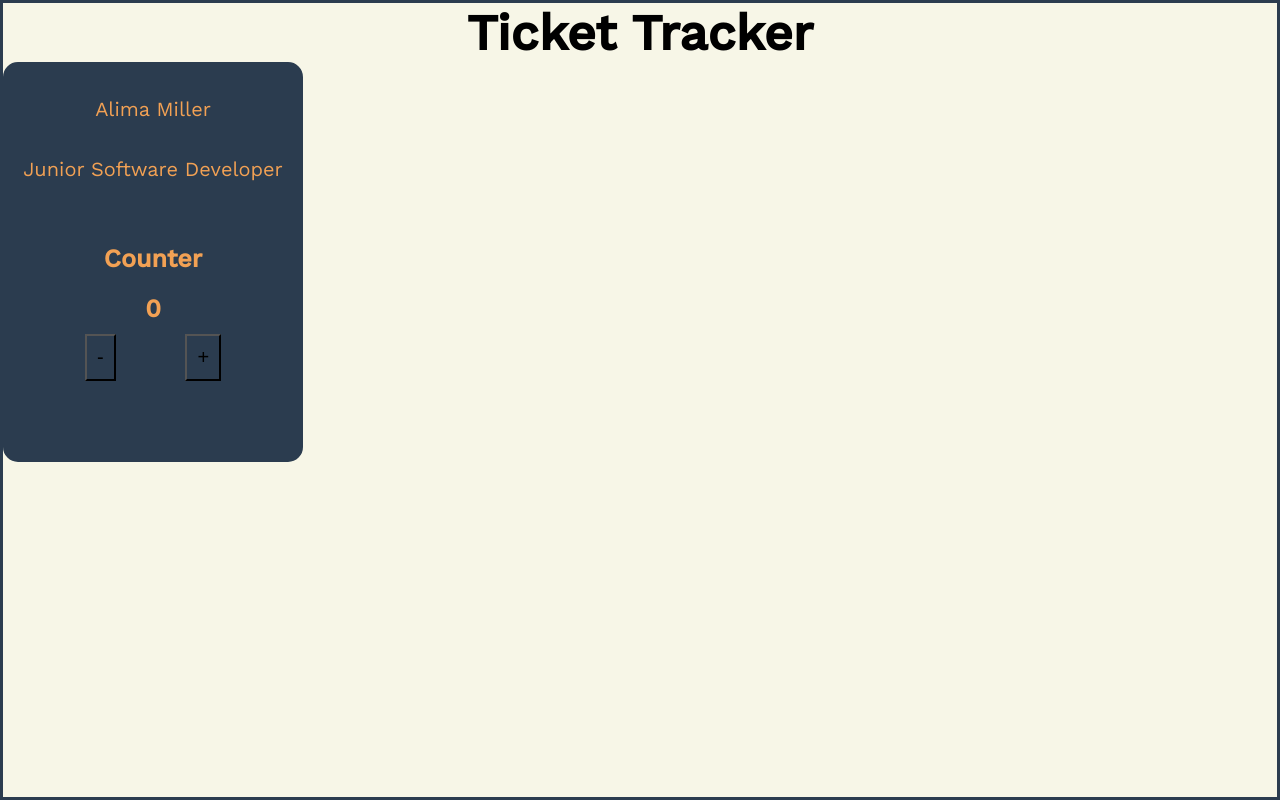
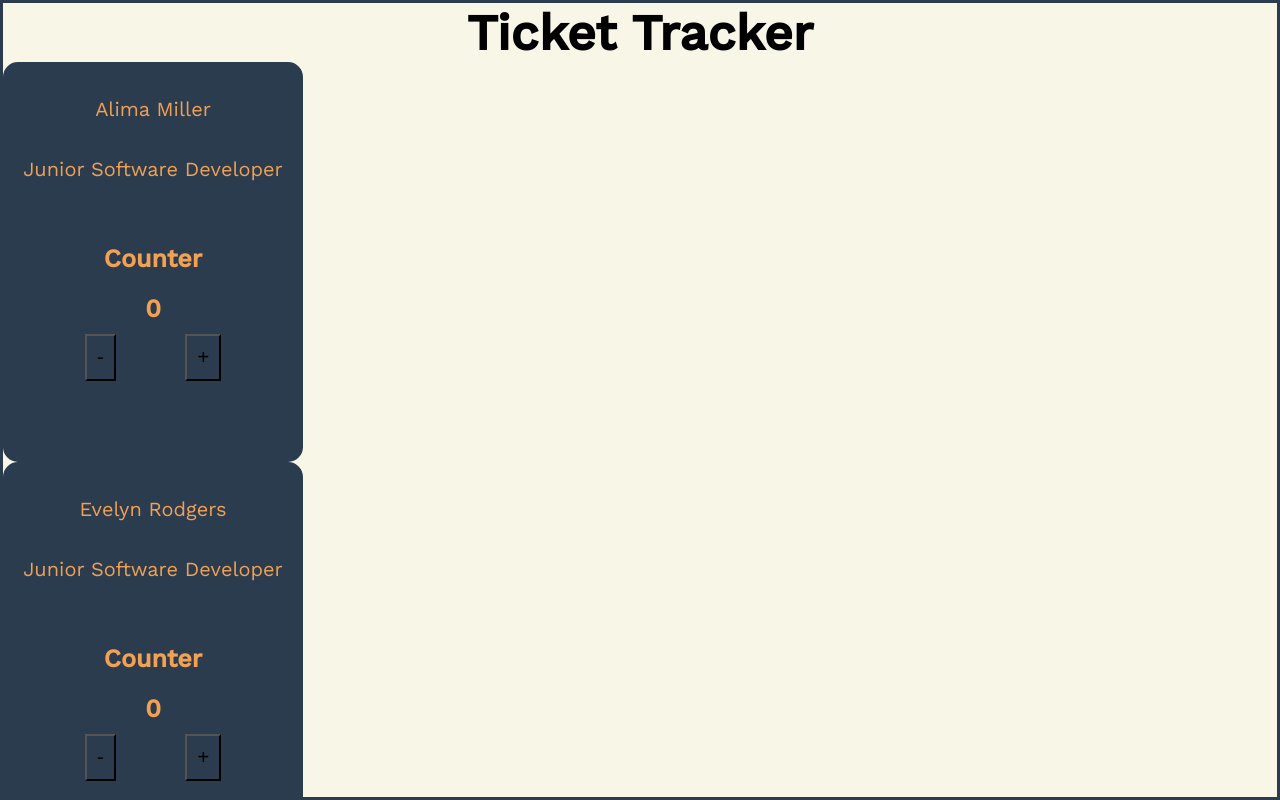
Before and after one commit to LouiseWong19/Ticket-Tracker, a React (Create React App) app: page / in a window 1280 px wide. Shown: the top 800 px of the page. Built offline with nearby package versions, Linux system fonts and the light colour scheme.

Commit message:
added tiles

```diff
--- a/package.json
+++ b/package.json
@@ -2,6 +2,7 @@
   "name": "my-app",
   "version": "0.1.0",
   "private": true,
+  "homepage": "https://louisewong19.github.io/Ticket-Tracker/",
   "dependencies": {
     "@testing-library/jest-dom": "^5.15.1",
     "@testing-library/react": "^11.2.7",
@@ -15,7 +16,8 @@
     "start": "react-scripts start",
     "build": "react-scripts build",
     "test": "react-scripts test",
-    "eject": "react-scripts eject"
+    "eject": "react-scripts eject",
+    "deploy": "gh-pages -d build"
   },
   "eslintConfig": {
     "extends": [
@@ -36,6 +38,7 @@
     ]
   },
   "devDependencies": {
+    "gh-pages": "^3.2.3",
     "sass": "^1.44.0"
   }
 }
--- a/src/App.jsx
+++ b/src/App.jsx
@@ -1,22 +1,29 @@
 import './App.scss';
 import team from "./data/team";
-import Tile from "./Components/Employee/Employee";
+import EmployeeTile from "./Components/Employee/Employee";
+
 
 
 const App = () => {
-  console.log(team)
+  const employeeNames = team.map((names)=>{
+    return names.name;
+  });
+  console.log(employeeNames)
 
-  // const boxes = () => {
-  //   for (let i=0; i < team.length; i++){
-  //     <Tile employeeName= {team[i].name}  employeeRole = {team[i].role}/>
-  //   }
-  // }
+  const employeeRoles = team.map((roles)=>{
+    return roles.role;
+  });
+  console.log(employeeRoles)
 
   return (
     <div className="app">
       <h1>Ticket Tracker</h1>
       <section className="tickets">
-        <Tile employeeName= {team[0].name}  employeeRole = {team[0].role}/>
+        <div>
+          {team.map((employee)=>{
+            return <EmployeeTile name = {employee.name} role = {employee.role}/>
+          })}
+        </div>
       </section>
 
     </div>
--- a/src/Components/Employee/Employee.jsx
+++ b/src/Components/Employee/Employee.jsx
@@ -2,12 +2,21 @@ import React from 'react';
 import './Employee.scss';
 import Counter from "../Counter/Counter";
 
-const employeeTile = (props) => {
-  return <div className = "tiles">
-    <h3>{props.employeeName}</h3>
-    <h3>{props.employeeRole}</h3>
+
+const EmployeeTile = (props) => {
+  const {name,role} = props
+  console.log(name)
+
+  return (
+  <>
+  <div className = "tiles">
+    <h3>{name}</h3>
+    <h3>{role}</h3>
     <Counter />
   </div>
-}
+  </>
+  );
+};
 
-export default employeeTile;
+
+export default EmployeeTile;
```
Also changed, not shown: 1 other file (tests, documents, lock files or other folders).
